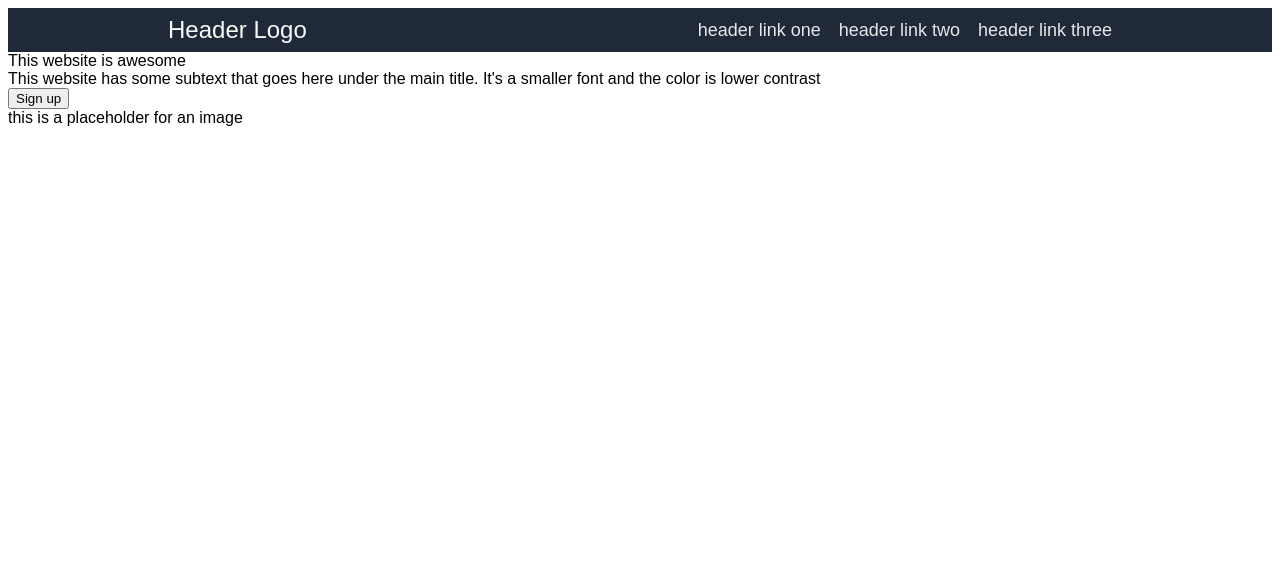
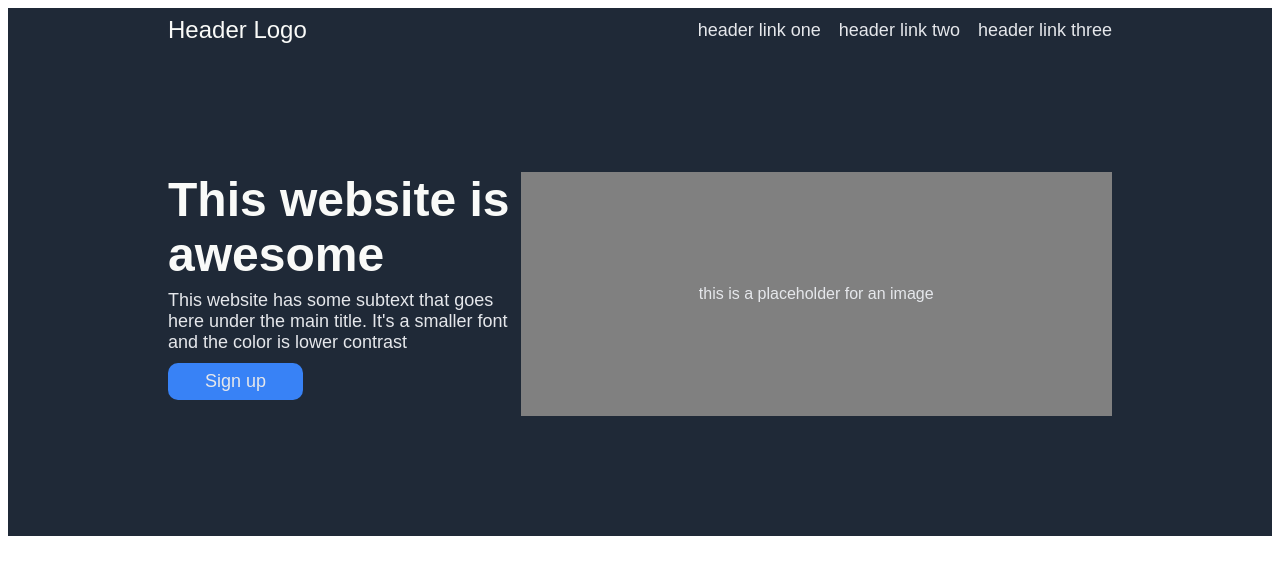
Before and after one commit to moitroorgo/odin-landing-page, a plain HTML site: page index.html in a window 1280 px wide. Drawn offline with Linux system fonts and the light colour scheme.

Commit message:
Add CSS to style hero text for index page

```diff
--- a/css/style.css
+++ b/css/style.css
@@ -22,3 +22,48 @@ a {
   text-decoration: none;
   font-size: 18px;
 }
+
+.hero {
+  background-color: #1F2937;
+  display: flex;
+  justify-content: space-between;
+  padding: 120px 160px;
+}
+
+.main {
+  width: 450px;
+}
+
+.hero-placeholder {
+  align-items: center;
+  background-color: grey;
+  border: 2px solid grey;
+  color: #E5E7EB;
+  display: flex;
+  height: 240px;
+  justify-content: center;
+  width: 750px;
+}
+
+.hero-text {
+  color: #F9FAF8;
+  font-size: 48px;
+  font-weight: 900;
+  margin-bottom: 8px;
+}
+
+.hero-subtext {
+  color: #E5E7EB;
+  font-size: 18px;
+  margin-bottom: 10px;
+}
+
+.hero-button {
+  background-color: #3882F6;
+  border: #3882F6;
+  border-radius: 10px;
+  color: #E5E7EB;
+  font-size: 18px;
+  padding: 8px 16px;
+  width: 135px;
+}
--- a/index.html
+++ b/index.html
@@ -14,9 +14,11 @@
       <div class="header-link"><a href="#">header link three</a></div>
     </div>
     <div class="hero">
-      <div class="hero-text">This website is awesome</div>
-      <div class="hero-subtext">This website has some subtext that goes here under the main title. It's a smaller font and the color is lower contrast</div>
-      <button class="hero-button">Sign up</button>
+      <div class="main">
+        <div class="hero-text">This website is awesome</div>
+        <div class="hero-subtext">This website has some subtext that goes here under the main title. It's a smaller font and the color is lower contrast</div>
+        <button class="hero-button">Sign up</button>
+      </div>
       <div class="hero-placeholder">this is a placeholder for an image</div>
     </div>
   </body>
```
